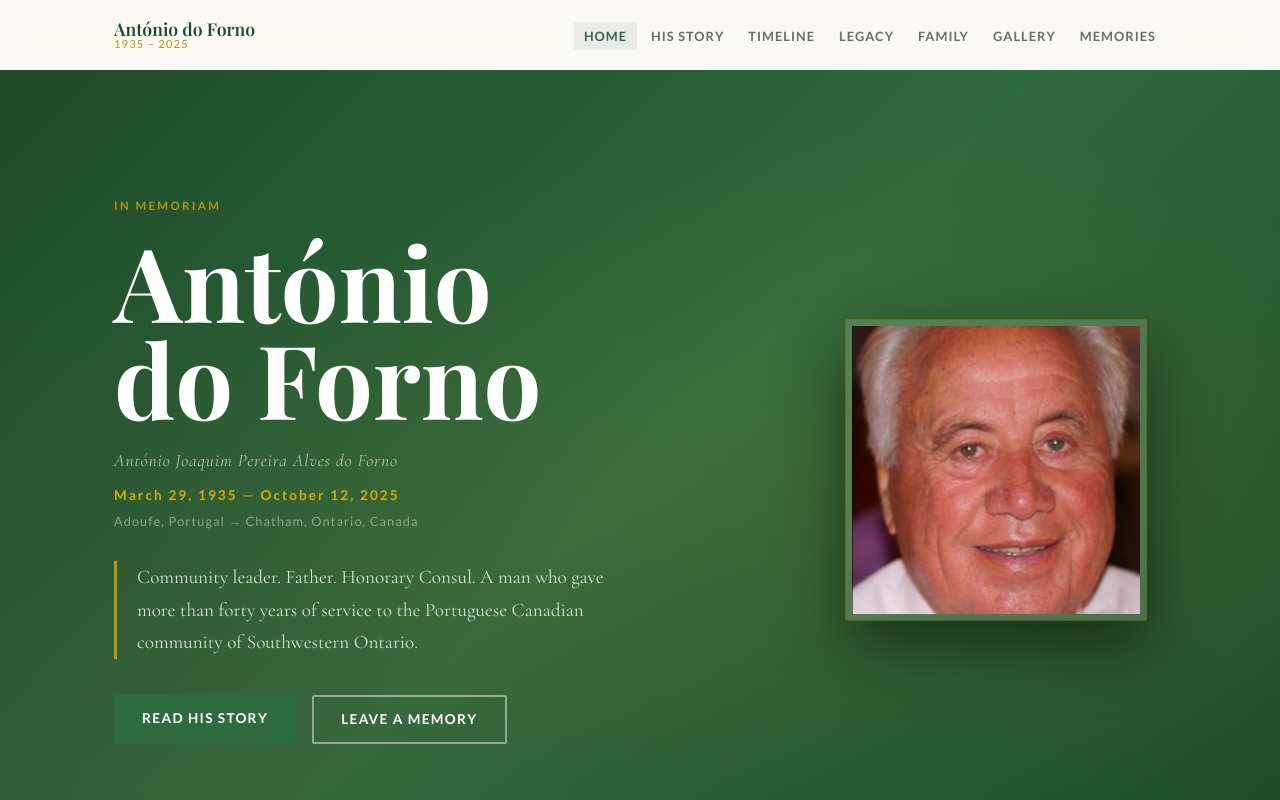
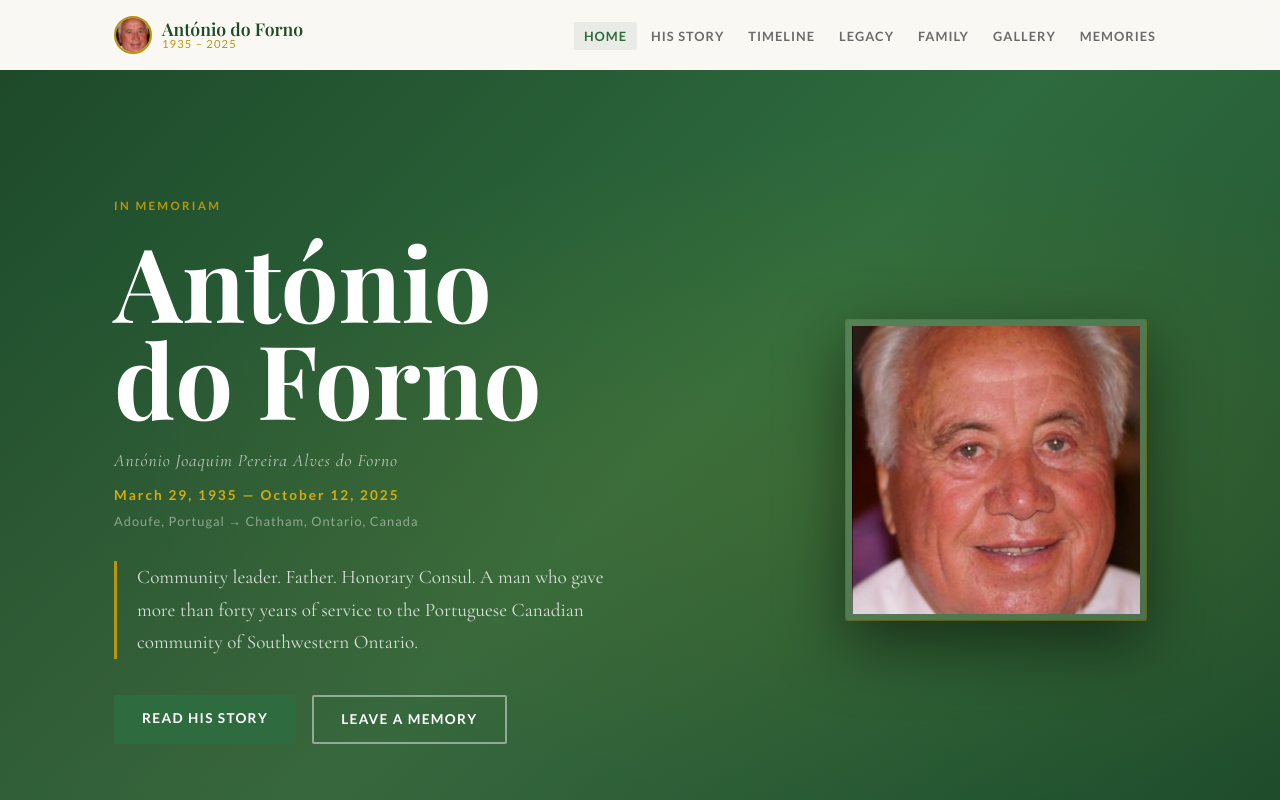
Before and after one commit to dofornop/antonio-doforno-website, a React (Create React App) app: page / in a window 1280 px wide. Shown: the top 800 px of the page. Built offline with nearby package versions, Linux system fonts and the light colour scheme; a web font is replaced by a local one.

Commit message:
Add dad's photo to navigation header

```diff
--- a/src/components/Navigation.css
+++ b/src/components/Navigation.css
@@ -26,8 +26,25 @@
 
 .nav__brand {
   display: flex;
+  flex-direction: row;
+  align-items: center;
+  gap: 10px;
+  line-height: 1.1;
+}
+
+.nav__brand-photo {
+  width: 38px;
+  height: 38px;
+  border-radius: 50%;
+  object-fit: cover;
+  object-position: top center;
+  border: 2px solid var(--gold);
+  flex-shrink: 0;
+}
+
+.nav__brand-text {
+  display: flex;
   flex-direction: column;
-  line-height: 1.1;
 }
 
 .nav__brand-name {
--- a/src/components/Navigation.jsx
+++ b/src/components/Navigation.jsx
@@ -32,8 +32,15 @@ export default function Navigation() {
     <nav className={`nav${scrolled ? ' nav--scrolled' : ''}`}>
       <div className="nav__inner">
         <NavLink to="/" className="nav__brand">
-          <span className="nav__brand-name">António do Forno</span>
-          <span className="nav__brand-dates">1935 – 2025</span>
+          <img
+            src={`${process.env.PUBLIC_URL}/images/img_01.jpg`}
+            alt="António do Forno"
+            className="nav__brand-photo"
+          />
+          <span className="nav__brand-text">
+            <span className="nav__brand-name">António do Forno</span>
+            <span className="nav__brand-dates">1935 – 2025</span>
+          </span>
         </NavLink>
 
         {/* Desktop links */}
```
